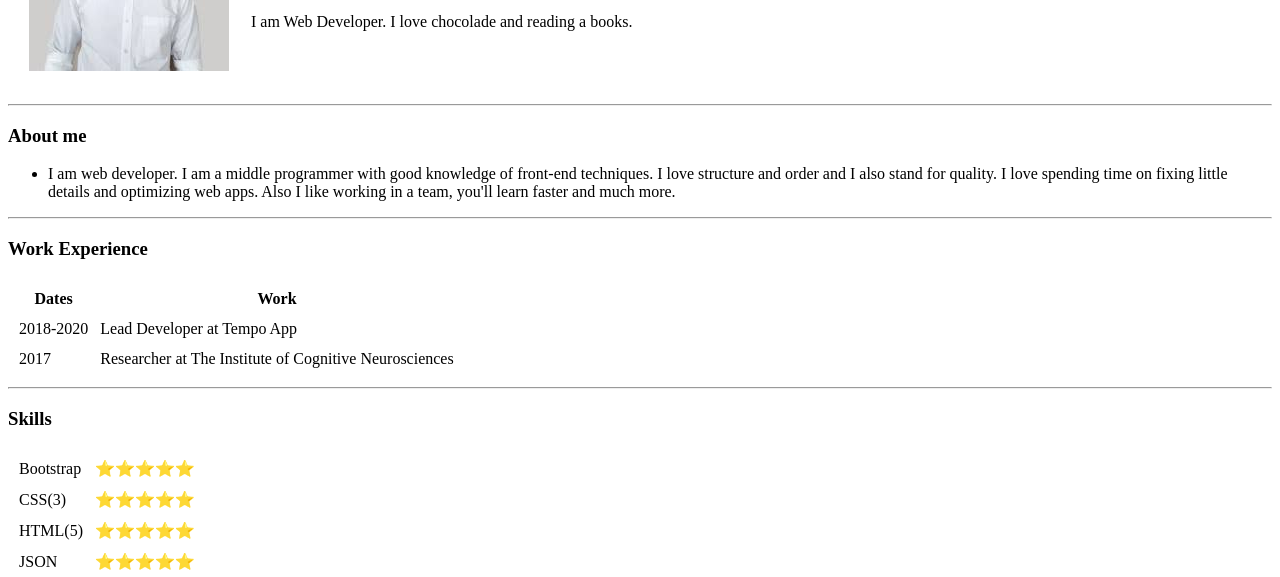
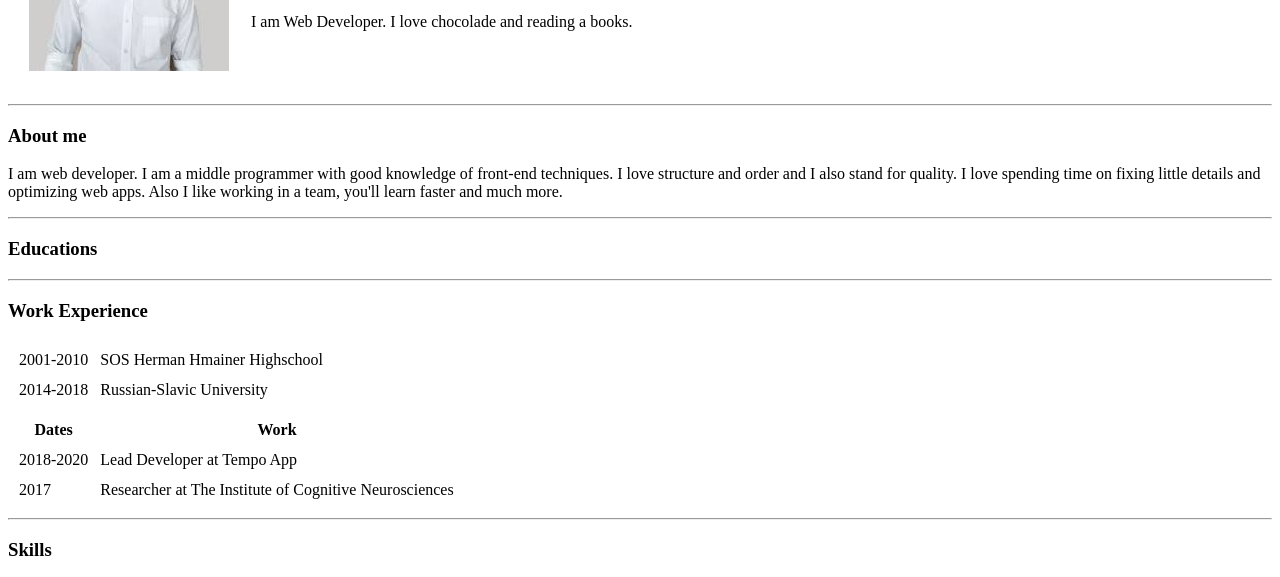
Before and after one commit to Erlan27/cv, a plain HTML site: page index.html in a window 1280 px wide. Shown: the part 158-735 px from the top of the page. Drawn offline with Linux system fonts and the light colour scheme.

Commit message:
Update index.html

```diff
--- a/index.html
+++ b/index.html
@@ -17,12 +17,22 @@
   </table>
   <hr>
   <h3>About me</h3>
-  <ul>
-    <li>I am web developer. I am a middle programmer with good knowledge of front-end techniques.
-      I love structure and order and I also stand for quality.
-      I love spending time on fixing little details and optimizing web apps.
-      Also I like working in a team, you'll learn faster and much more.</li>
-  </ul>
+  <p>I am web developer. I am a middle programmer with good knowledge of front-end techniques.
+    I love structure and order and I also stand for quality.
+    I love spending time on fixing little details and optimizing web apps.
+    Also I like working in a team, you'll learn faster and much more.
+  </p>
+  <hr>
+  <h3>Educations</h3>
+  <table cellspacing="10">
+    <tr>
+       <td>2001-2010</td>
+       <td>SOS Herman Hmainer Highschool</td>
+    </tr>
+    <tr>
+       <td>2014-2018</td>
+       <td>Russian-Slavic University</td>
+   </tr>
   <hr>
   <h3>Work Experience</h3>
   <table cellspacing="10">
```
